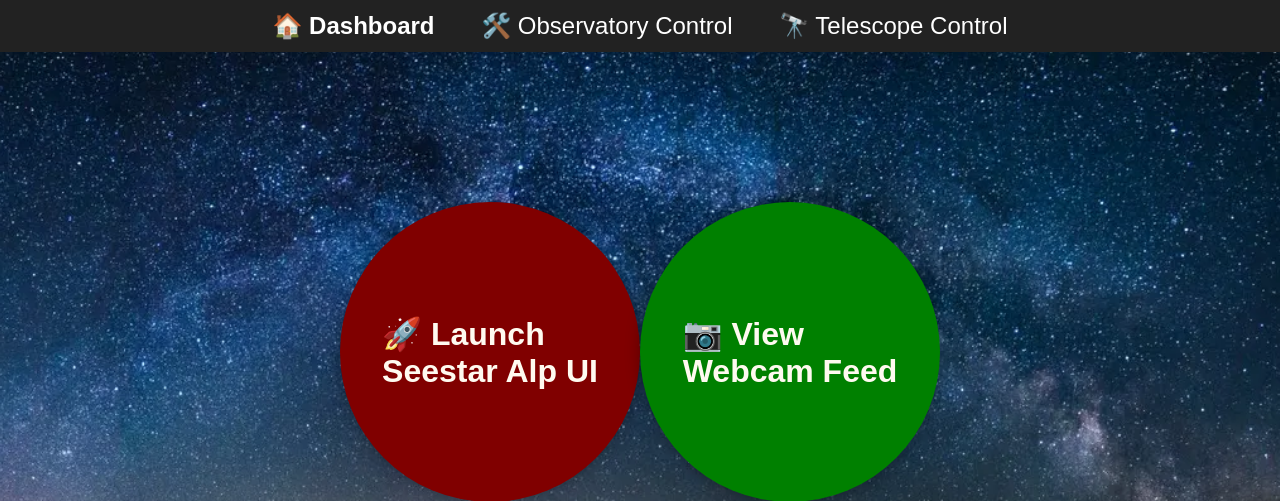
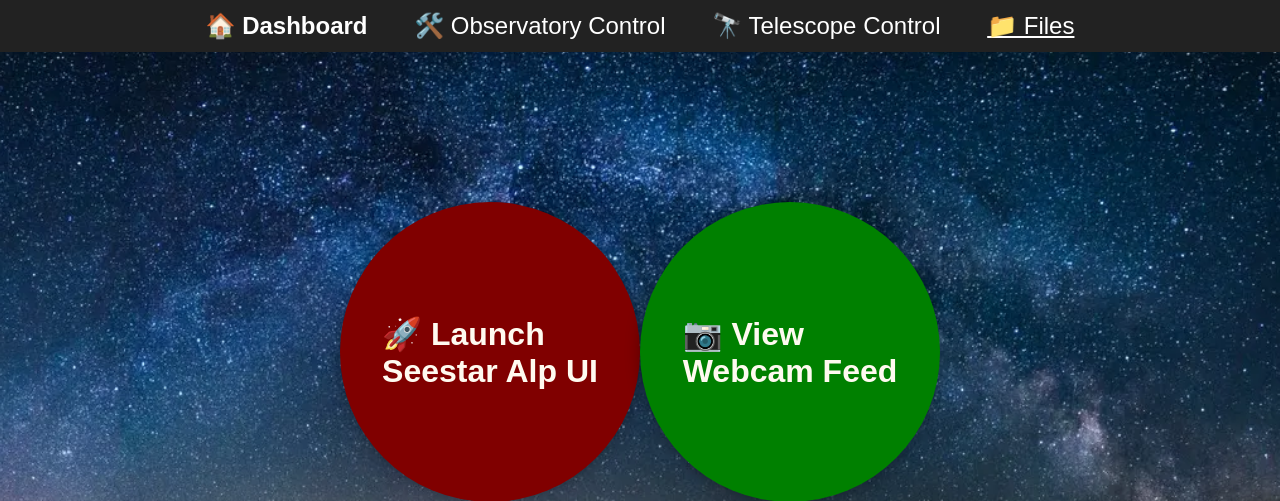
Before and after one commit to astronomyk/whopa, a Flask app: page /telescope in a window 1280 px wide. Shown: the top 501 px of the page. Run offline with Flask 3, Linux system fonts and the light colour scheme.

Commit message:
added file tree to website

```diff
--- a/website_code/templates/_navbar.html
+++ b/website_code/templates/_navbar.html
@@ -8,4 +8,5 @@
   <a href="{{ url_for('dashboard') }}" style="color: white; margin: 0 20px; text-decoration: none; font-weight: bold;">🏠 Dashboard</a>
   <a href="{{ url_for('observatory_page') }}" style="color: white; margin: 0 20px; text-decoration: none;">🛠️ Observatory Control</a>
   <a href="{{ url_for('telescope_page') }}" style="color: white; margin: 0 20px; text-decoration: none;">🔭 Telescope Control</a>
+  <a href="{{ url_for('files_page') }}" style="color: white; margin: 0 20px;">📁 Files</a>
 </nav>
--- a/website_code/templates/files.html
+++ b/website_code/templates/files.html
@@ -28,7 +28,9 @@
 <ul>
   {% for folder in file_tree %}
     <li>
-      <span class="folder" onclick="toggle(this)">📁 {{ folder.name }}</span>
+      <span class="folder" onclick="toggle(this)">
+  📁    {{ folder.name }} <span style="color: gray;">({{ folder.count }})</span>
+      </span>
       <ul class="children" style="display: none;">
         {% for file in folder.files %}
           <li>
--- a/website_code/utils_archive_data_access.py
+++ b/website_code/utils_archive_data_access.py
@@ -14,6 +14,7 @@ def build_file_tree(root_dir):
                 })
             tree.append({
                 "name": foldername,
-                "files": files
+                "files": files,
+                "count": len(files)  # ← Add this line
             })
     return tree
```
